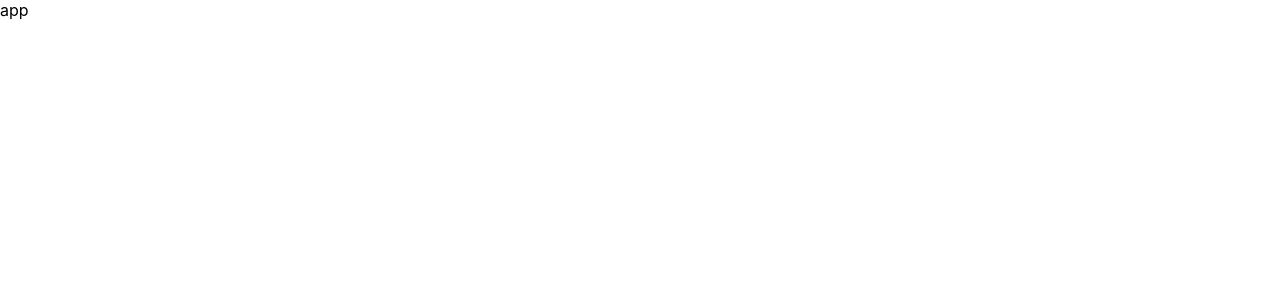
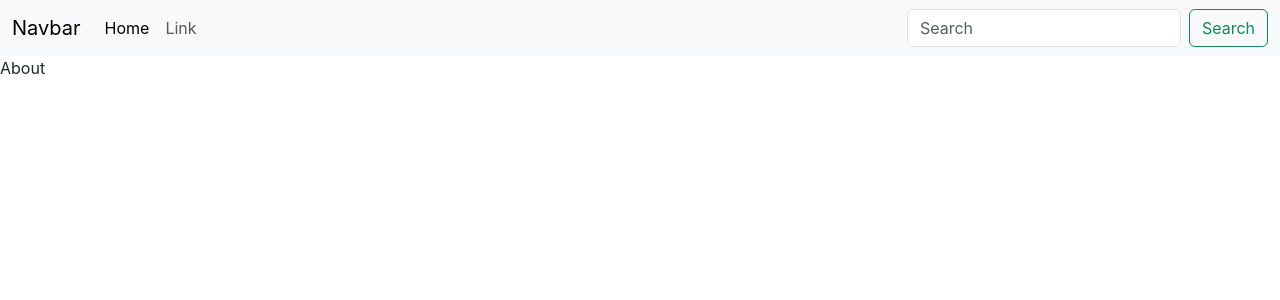
Before and after one commit to sachinadk2011/inotebook-fontend, a React (Create React App) app: page /about.js in a window 1280 px wide. Shown: the top 300 px of the page. Built offline with nearby package versions, Linux system fonts and the light colour scheme.

Commit message:
set up the to initialize the web app

```diff
--- a/public/index.html
+++ b/public/index.html
@@ -25,6 +25,9 @@
       Learn how to configure a non-root public URL by running `npm run build`.
     -->
     <title>React App</title>
+
+    <link href="https://cdn.jsdelivr.net/npm/bootstrap@5.3.3/dist/css/bootstrap.min.css" rel="stylesheet" integrity="sha384-QWTKZyjpPEjISv5WaRU9OFeRpok6YctnYmDr5pNlyT2bRjXh0JMhjY6hW+ALEwIH" crossorigin="anonymous">
+
   </head>
   <body>
     <noscript>You need to enable JavaScript to run this app.</noscript>
@@ -38,6 +41,10 @@
 
       To begin the development, run `npm start` or `yarn start`.
       To create a production bundle, use `npm run build` or `yarn build`.
+
     -->
+    <script src="https://cdn.jsdelivr.net/npm/bootstrap@5.3.3/dist/js/bootstrap.bundle.min.js" integrity="sha384-YvpcrYf0tY3lHB60NNkmXc5s9fDVZLESaAA55NDzOxhy9GkcIdslK1eN7N6jIeHz" crossorigin="anonymous"></script>
+
+
   </body>
 </html>
--- a/src/App.js
+++ b/src/App.js
@@ -1,10 +1,26 @@
-import logo from './logo.svg';
 import './App.css';
+import {
+  BrowserRouter as Router,
+  Routes,
+  Route
+} from "react-router-dom";
+import Navbar from './components/Navbar';
+import { About } from './components/About';
+import Home from './components/Home';
 
 function App() {
   return (
     <>
-    app</>
+    <Router>
+    <Navbar />
+   <Routes >
+          <Route path="/about.js" element={<About />} />
+
+          <Route path="/" element={ <Home />} />
+
+      </Routes>
+    </Router>
+    </>
   );
 }
 
--- /dev/null
+++ b/src/components/About.js
@@ -0,0 +1,7 @@
+import React from 'react'
+
+export const About = () => {
+  return (
+    <div>About</div>
+  )
+}
--- /dev/null
+++ b/src/components/Home.js
@@ -0,0 +1,9 @@
+import React from 'react'
+
+function Home() {
+  return (
+    <div>Home</div>
+  )
+}
+
+export default Home
--- /dev/null
+++ b/src/components/Navbar.js
@@ -0,0 +1,36 @@
+import React from 'react'
+
+import { Link } from "react-router-dom";
+
+function Navbar() {
+  return (
+    <>
+    <nav className="navbar navbar-expand-lg bg-body-tertiary">
+  <div className="container-fluid">
+    <Link className="navbar-brand" to="/">Navbar</Link>
+    <button className="navbar-toggler" type="button" data-bs-toggle="collapse" data-bs-target="#navbarSupportedContent" aria-controls="navbarSupportedContent" aria-expanded="false" aria-label="Toggle navigation">
+      <span className="navbar-toggler-icon"></span>
+    </button>
+    <div className="collapse navbar-collapse" id="navbarSupportedContent">
+      <ul className="navbar-nav me-auto mb-2 mb-lg-0">
+        <li className="nav-item">
+          <Link className="nav-link active" aria-current="page" to="/">Home</Link>
+        </li>
+        <li className="nav-item">
+          <Link className="nav-link" to="/">Link</Link>
+        </li>
+
+
+      </ul>
+      <form className="d-flex" role="search">
+        <input className="form-control me-2" type="search" placeholder="Search" aria-label="Search" />
+        <button className="btn btn-outline-success" type="submit">Search</button>
+      </form>
+    </div>
+  </div>
+</nav>
+    </>
+  )
+}
+
+export default Navbar
```
Also changed, not shown: package.json (+7 -4 lines), 1 other file (tests, documents, lock files or other folders).
